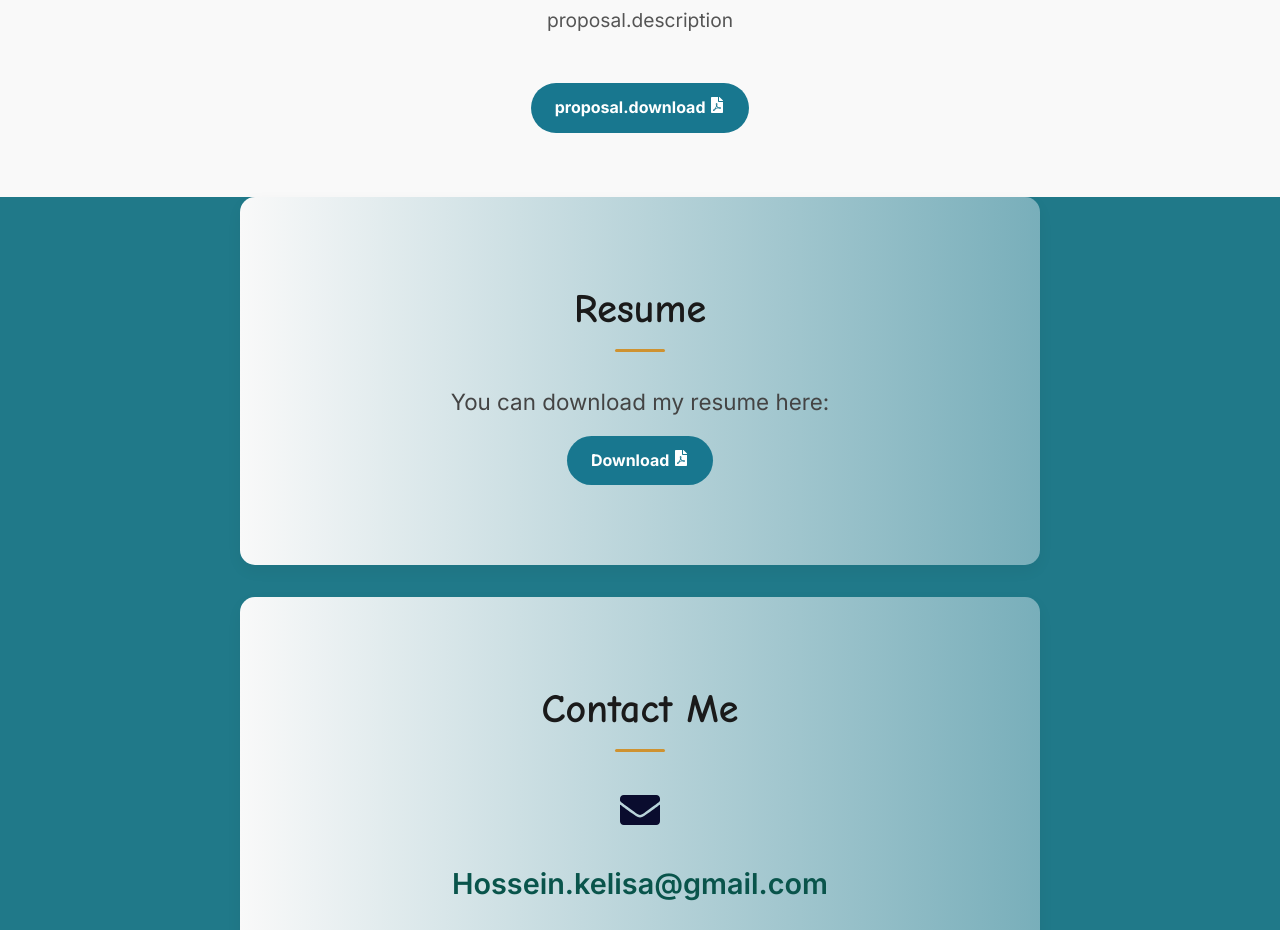
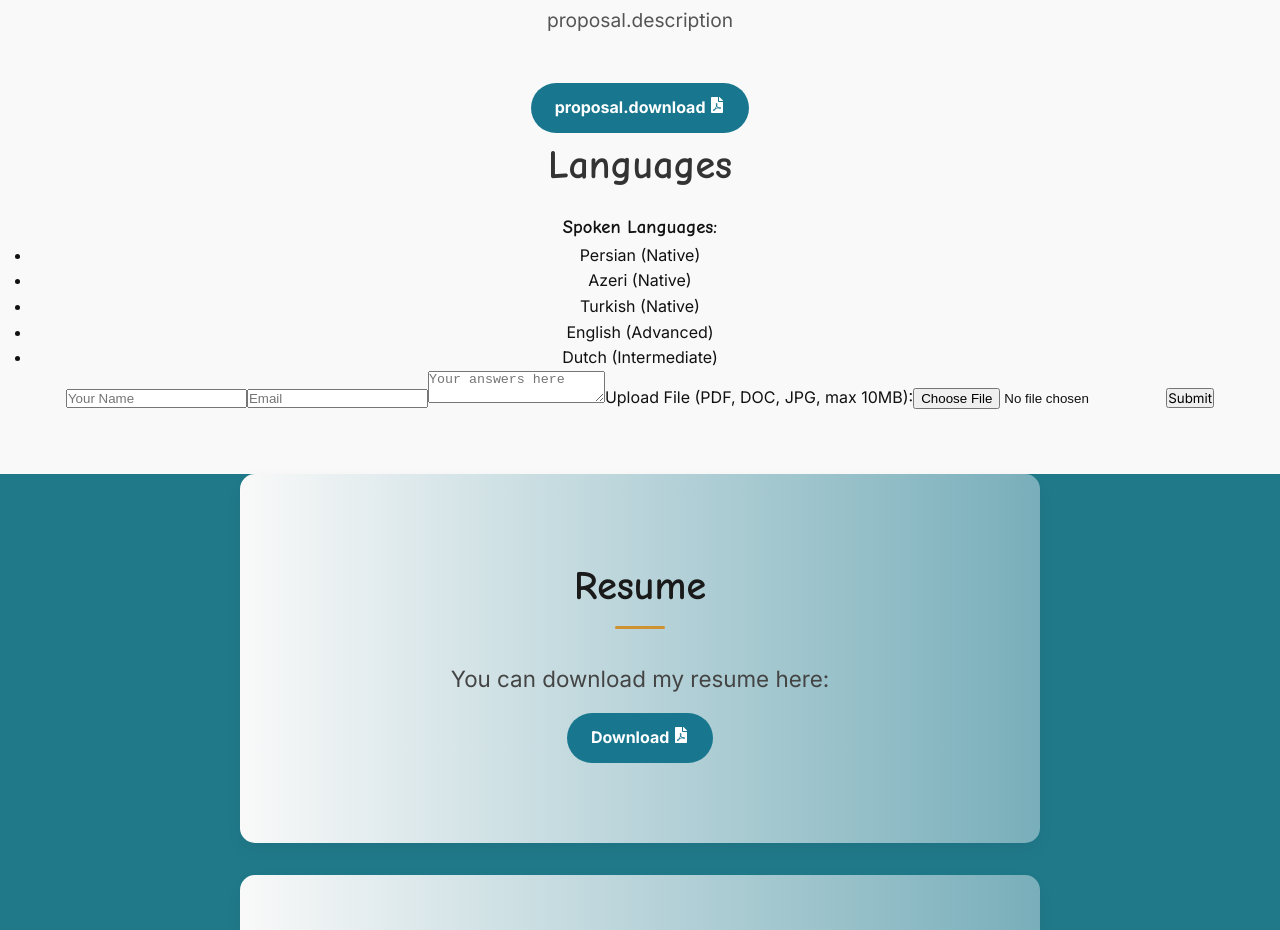
Before and after one commit to Hossein-Kelisa/Hossein-Kelisa-Portfolio, a React (Vite) app: page / in a window 1280 px wide. Shown: the part 6620-7550 px from the top of the page. Built offline with nearby package versions, Linux system fonts and the light colour scheme; a web font is replaced by a local one.

Commit message:
add form and languages section

```diff
--- a/src/components/Proposal.jsx
+++ b/src/components/Proposal.jsx
@@ -23,6 +23,41 @@ const Proposal = () => {
           {t("proposal.download")} <FaFilePdf className="proposal-icon" />
         </a>
       </Fades>
+      <h2>Languages</h2>
+      <div>
+        <h3>Spoken Languages:</h3>
+        <ul>
+          <li>Persian (Native)</li>
+          <li>Azeri (Native)</li>
+          <li>Turkish (Native)</li>
+          <li>English (Advanced)</li>
+          <li>Dutch (Intermediate)</li>
+        </ul>
+      </div>
+
+      <form
+        name="requirement-form"
+        method="POST"
+        data-netlify="true"
+        encType="multipart/form-data"
+      >
+        <input type="text" name="name" placeholder="Your Name" required />
+        <input type="email" name="email" placeholder="Email" required />
+        <textarea
+          name="details"
+          placeholder="Your answers here"
+          required
+        ></textarea>
+        <label>
+          Upload File (PDF, DOC, JPG, max 10MB):
+          <input
+            type="file"
+            name="attachment"
+            accept=".pdf,.doc,.docx,.jpg,.png"
+          />
+        </label>
+        <button type="submit">Submit</button>
+      </form>
     </section>
   );
 };
--- a/src/index.css
+++ b/src/index.css
@@ -13,10 +13,12 @@ html[lang="fa"] body {
   font-family: 'Vazir', sans-serif;
   direction: ltr;
   text-align: left;
+  scroll-behavior: smooth;
 }
 html[lang="en"] body, html[lang="du"] body {
   font-family: 'Inter', Arial, Helvetica, sans-serif;
   direction: ltr;
+  scroll-behavior: smooth;
 }
 
 * {
```
